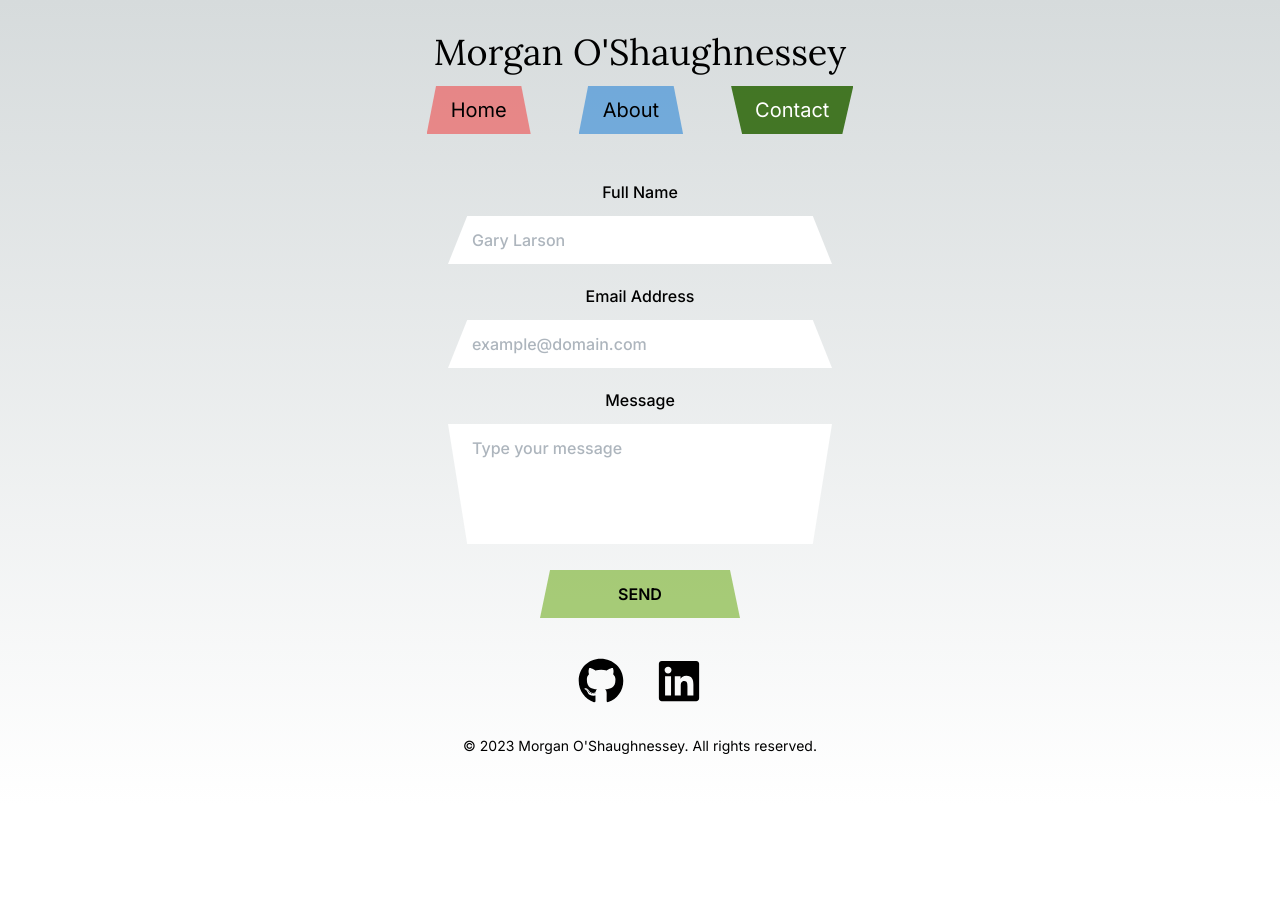
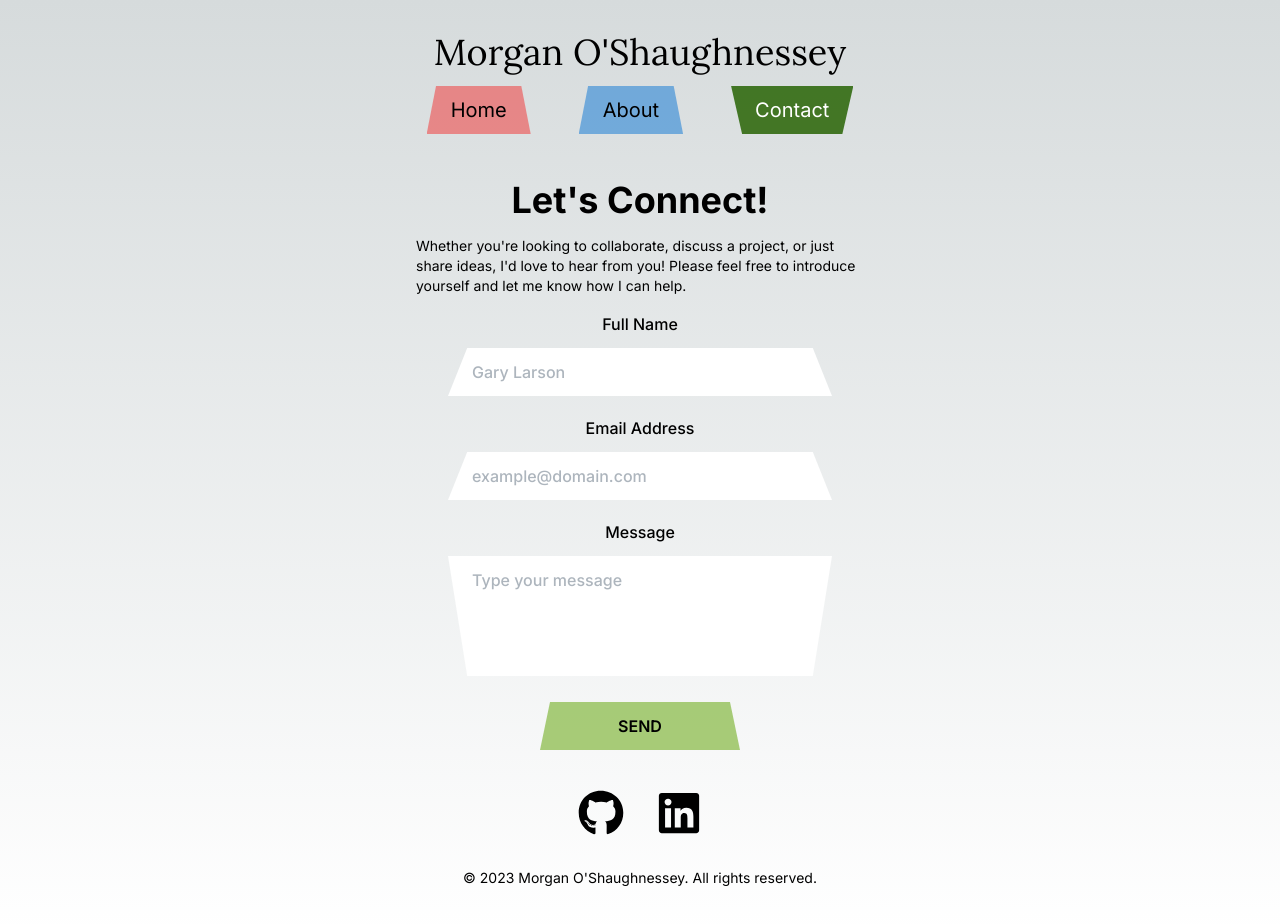
Before and after one commit to theMorganObject/tmo-portfolio, a Next.js app: page /contact in a window 1280 px wide. Shown: the top 924 px of the page. Before the commit the page ends 804 px from the top, so only its background shows below. Built offline with nearby package versions, Linux system fonts and the light colour scheme.

Commit message:
contact page copy

```diff
--- a/src/app/contact/page.tsx
+++ b/src/app/contact/page.tsx
@@ -2,7 +2,15 @@ import ContactForm from '@/components/contact/ContactForm';
 
 export default function Contact() {
   return (
-    <section className='flex items-center justify-center w-full h-full py-6'>
+    <section className='flex flex-col items-center justify-center w-full h-full py-6'>
+      <h1 className='text-4xl font-bold text-center mb-4'>
+        Let&apos;s Connect!
+      </h1>
+      <p className='text-sm max-w-md mb-4'>
+        Whether you&apos;re looking to collaborate, discuss a project, or just
+        share ideas, I&apos;d love to hear from you! Please feel free to
+        introduce yourself and let me know how I can help.
+      </p>
       <ContactForm />
     </section>
   );
```
